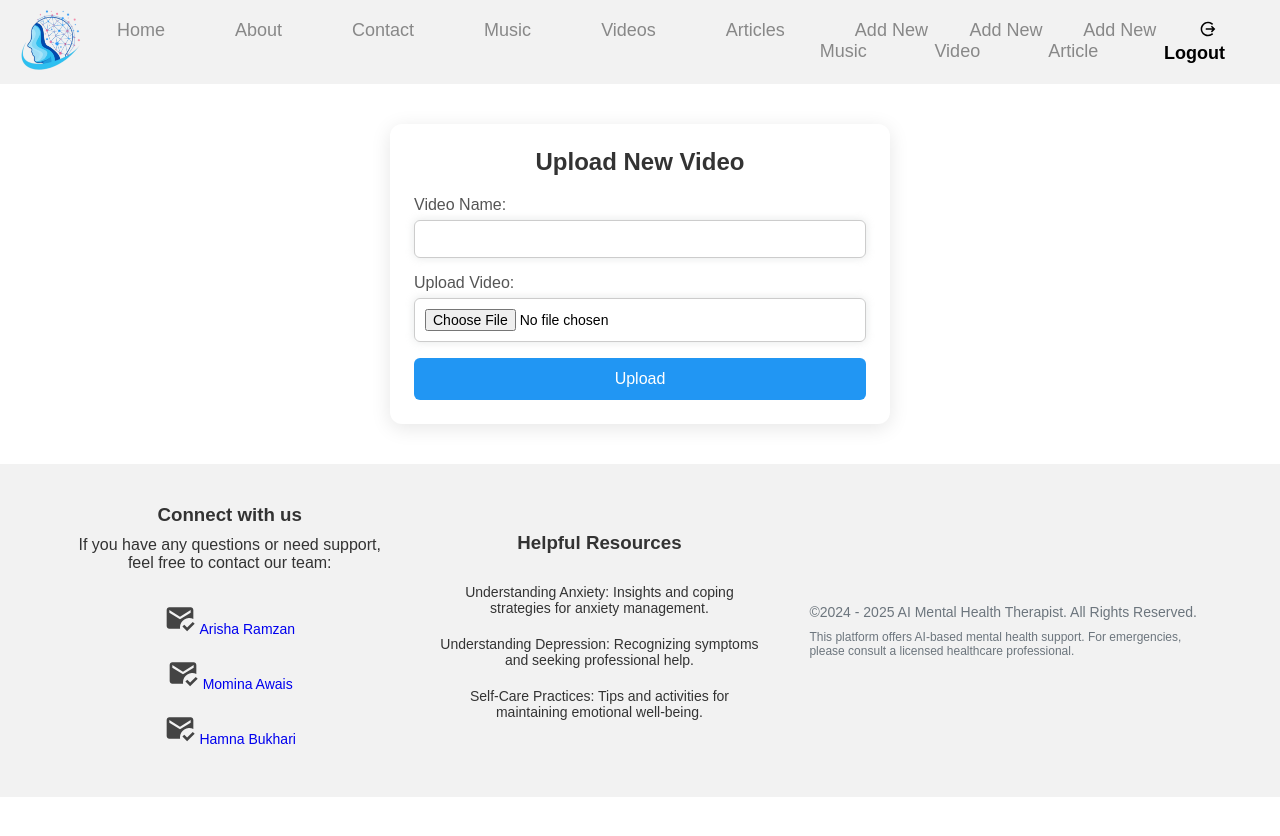
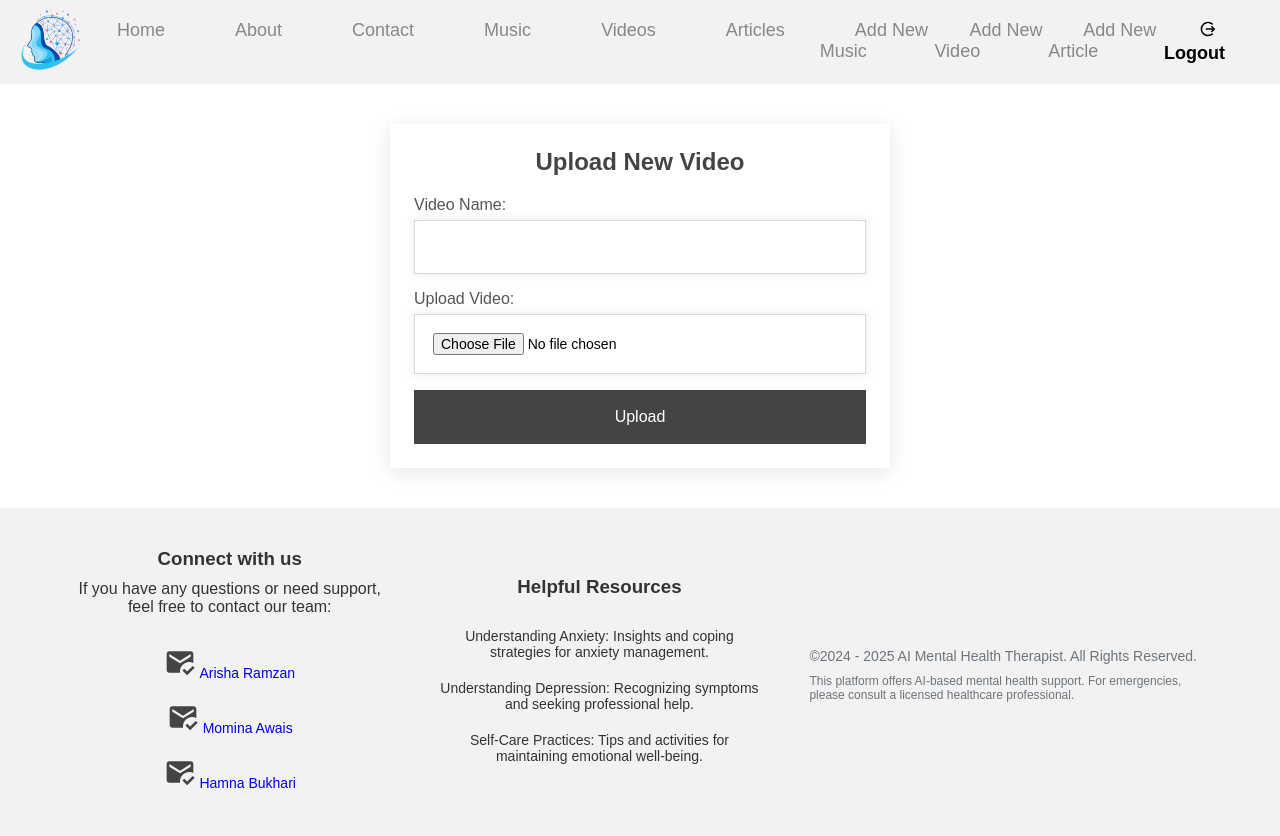
Before and after one commit to Usman-Javed-07/Ai-mental-Health-Frontend, a React (Vite) app: page /AddVideo in a window 1280 px wide. Shown: the top 836 px of the page. Before the commit the page ends 800 px from the top, so only its background shows below. Built offline with nearby package versions, Linux system fonts and the light colour scheme; sample sign-in values are in the browser's storage.

Commit message:
update desing for all inputs

```diff
--- a/src/components/css/About.module.css
+++ b/src/components/css/About.module.css
@@ -63,3 +63,9 @@
       font-size: 0.9rem;
     }
   }
+
+  input:focus {
+    border-color: #7a7878;
+    box-shadow: 0 0 8px rgba(222, 225, 225, 0.8);
+    outline: none;
+}
--- a/src/components/css/AddArticle.module.css
+++ b/src/components/css/AddArticle.module.css
@@ -36,7 +36,11 @@
 textarea {
   resize: vertical;
 }
-
+textarea:focus {
+    border-color: #7a7878;
+    box-shadow: 0 0 8px rgba(222, 225, 225, 0.8);
+    outline: none;
+}
 
 .button {
   padding: 18px 20px;
@@ -59,3 +63,9 @@ textarea {
   margin-bottom: 16px;
   font-size: 14px;
 }
+
+input:focus {
+    border-color: #7a7878;
+    box-shadow: 0 0 8px rgba(222, 225, 225, 0.8);
+    outline: none;
+}
--- a/src/components/css/AddMusic.module.css
+++ b/src/components/css/AddMusic.module.css
@@ -49,3 +49,9 @@ input[type="file"] {
 .submitBtn:hover {
   background-color: #000;
 }
+
+input:focus {
+    border-color: #7a7878;
+    box-shadow: 0 0 8px rgba(222, 225, 225, 0.8);
+    outline: none;
+}
--- a/src/components/css/AddVideo.module.css
+++ b/src/components/css/AddVideo.module.css
@@ -3,14 +3,13 @@
   margin: 40px auto;
   padding: 24px;
   background: #fff;
-  border-radius: 12px;
   box-shadow: 0 4px 20px rgba(0, 0, 0, 0.1);
 }
 
 .title {
   text-align: center;
   margin-bottom: 20px;
-  color: #333;
+  color: #444;
 }
 
 .form {
@@ -32,23 +31,27 @@ label {
 input[type="text"],
 input[type="file"] {
   width: 100%;
-  padding: 10px;
-  border: 1px solid #ccc;
-  border-radius: 6px;
+  padding: 18px;
+  border: 1px solid #dbd7d7;;
   font-size: 14px;
 }
 
 .submitBtn {
-  background-color: #2196F3;
+  background-color: #444;
   color: white;
-  padding: 12px;
+  padding: 18px;
   border: none;
-  border-radius: 6px;
   font-size: 16px;
   cursor: pointer;
   transition: background 0.3s ease;
 }
 
 .submitBtn:hover {
-  background-color: #1976D2;
+  background-color: #000;
 }
+
+input:focus {
+    border-color: #7a7878;
+    box-shadow: 0 0 8px rgba(222, 225, 225, 0.8);
+    outline: none;
+}
--- a/src/components/css/Article.module.css
+++ b/src/components/css/Article.module.css
@@ -73,3 +73,9 @@
   font-style: italic;
   color: #777;
 }
+
+input:focus {
+    border-color: #7a7878;
+    box-shadow: 0 0 8px rgba(222, 225, 225, 0.8);
+    outline: none;
+}
--- a/src/components/css/Contact.module.css
+++ b/src/components/css/Contact.module.css
@@ -216,3 +216,9 @@ textarea:focus {
   padding: 18px 100px;
 }
 }
+
+input:focus {
+    border-color: #7a7878;
+    box-shadow: 0 0 8px rgba(222, 225, 225, 0.8);
+    outline: none;
+}
--- a/src/components/css/Home.module.css
+++ b/src/components/css/Home.module.css
@@ -31,7 +31,7 @@
 }
 
 .aiInput {
-    border: none;
+    border: none !important;
     box-shadow: none !important;
 }
 .aiInput:active {
@@ -77,3 +77,8 @@
   line-height: 1.6;
 
 }
+input:focus {
+    border-color: #7a7878;
+    box-shadow: 0 0 8px rgba(222, 225, 225, 0.8);
+    outline: none;
+}
--- a/src/components/css/Music.module.css
+++ b/src/components/css/Music.module.css
@@ -108,3 +108,8 @@
   width: 80%;
   max-width: 400px;
 }
+input:focus {
+    border-color: #7a7878;
+    box-shadow: 0 0 8px rgba(222, 225, 225, 0.8);
+    outline: none;
+}
--- a/src/components/css/Video.module.css
+++ b/src/components/css/Video.module.css
@@ -99,3 +99,9 @@
   font-size: 18px;
   color: #666;
 }
+
+input:focus {
+    border-color: #7a7878;
+    box-shadow: 0 0 8px rgba(222, 225, 225, 0.8);
+    outline: none;
+}
```
